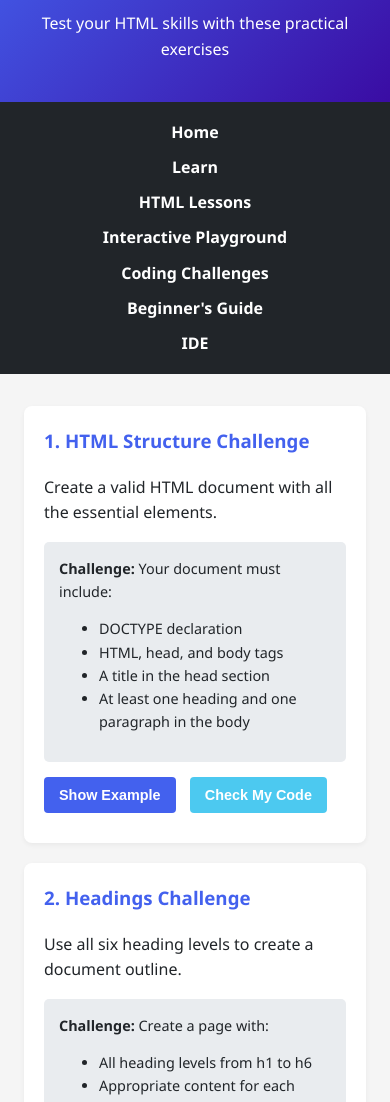
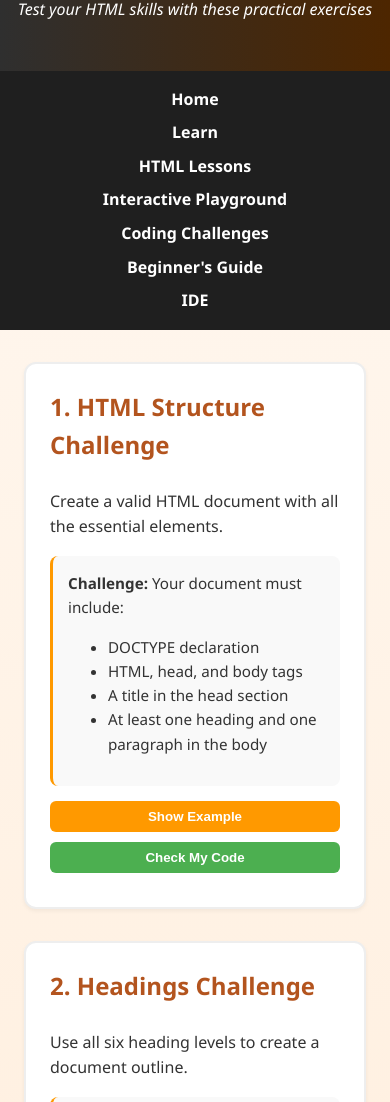
Before and after one commit to ZolekaB/FnbAppCircle, a plain HTML site: page challenges.html in a window 390 px wide. Shown: the part 107-1209 px from the top of the page. Drawn offline with Linux system fonts and the light colour scheme.

Commit message:
Update challenges.html

```diff
--- a/challenges.html
+++ b/challenges.html
@@ -5,37 +5,35 @@
     <meta name="viewport" content="width=device-width, initial-scale=1.0">
     <title>HTML Challenges | HTML Learning Hub</title>
     <style>
-        :root {
-            --primary: #4361ee;
-            --secondary: #3a0ca3;
-            --accent: #f72585;
-            --light: #f8f9fa;
-            --dark: #212529;
-            --success: #4cc9f0;
-            --warning: #f8961e;
-            --error: #ef233c;
-        }
-
         body {
+            margin: 0;
             font-family: 'Segoe UI', Tahoma, Geneva, Verdana, sans-serif;
-            margin: 0;
-            padding: 0;
-            background-color: #f5f5f5;
-            color: var(--dark);
+            background: linear-gradient(to bottom, #fff8f1, #ffe6cc);
+            color: #333;
             line-height: 1.6;
         }
 
         header {
-            background: linear-gradient(135deg, var(--primary), var(--secondary));
-            color: white;
-            padding: 1.5rem;
+            background: linear-gradient(to right, #2f2f2f, #4d2600);
+            color: #fff;
+            padding: 2rem 1rem;
             text-align: center;
             box-shadow: 0 2px 10px rgba(0,0,0,0.1);
         }
 
+        header h1 {
+            margin: 0;
+            font-size: 2.5rem;
+        }
+
+        header p {
+            margin-top: 0.5rem;
+            font-style: italic;
+        }
+
         nav {
-            background-color: var(--dark);
-            padding: 0.8rem;
+            background-color: #1f1f1f;
+            padding: 1rem;
         }
 
         nav ul {
@@ -45,23 +43,22 @@
             display: flex;
             flex-wrap: wrap;
             justify-content: center;
+            gap: 2rem;
         }
 
         nav li {
-            margin: 0 1rem;
+            margin: 0;
         }
 
         nav a {
             color: white;
             text-decoration: none;
             font-weight: bold;
-            padding: 0.5rem 1rem;
-            border-radius: 4px;
-            transition: background-color 0.3s;
+            transition: color 0.3s;
         }
 
         nav a:hover {
-            background-color: var(--primary);
+            color: #ff9900;
         }
 
         .container {
@@ -71,88 +68,118 @@
         }
 
         .activity-card {
-            background-color: white;
-            border-radius: 8px;
-            padding: 20px;
-            margin-bottom: 20px;
-            box-shadow: 0 2px 5px rgba(0,0,0,0.05);
+            background: #fff;
+            border: 2px solid #eee;
+            border-radius: 12px;
+            padding: 1.5rem;
+            margin-bottom: 2rem;
+            box-shadow: 0 2px 4px rgba(0,0,0,0.05);
+            transition: all 0.3s ease-in-out;
+        }
+
+        .activity-card:hover {
+            transform: translateY(-5px);
+            box-shadow: 0 6px 18px rgba(0,0,0,0.1);
+            border-color: #ff9900;
         }
 
         .activity-card h3 {
             margin-top: 0;
-            color: var(--primary);
+            color: #b3541e;
+            font-size: 1.5rem;
         }
 
         .challenge {
-            background-color: #e9ecef;
+            background-color: #f9f9f9;
             padding: 15px;
-            border-radius: 5px;
+            border-radius: 8px;
             margin: 15px 0;
-            font-size: 0.9rem;
+            font-size: 0.95rem;
+            border-left: 3px solid #ff9900;
         }
 
         .btn {
-            padding: 10px 15px;
+            display: inline-block;
+            padding: 0.5rem 1.2rem;
+            background-color: #ff9900;
+            color: #fff;
+            font-weight: bold;
+            text-decoration: none;
+            border-radius: 6px;
             border: none;
-            border-radius: 4px;
             cursor: pointer;
-            font-weight: bold;
             margin-right: 10px;
             margin-bottom: 10px;
-            font-size: 0.9rem;
-            transition: all 0.2s;
+            transition: background-color 0.3s ease-in-out;
+        }
+
+        .btn:hover {
+            background-color: #cc7a00;
         }
 
         .btn-primary {
-            background-color: var(--primary);
-            color: white;
+            background-color: #ff9900;
         }
 
         .btn-success {
-            background-color: var(--success);
-            color: white;
+            background-color: #4CAF50;
         }
 
         .btn-warning {
-            background-color: var(--warning);
-            color: white;
+            background-color: #f8961e;
         }
 
         .feedback {
-            margin-top: 10px;
-            padding: 10px;
-            border-radius: 5px;
+            margin-top: 15px;
+            padding: 15px;
+            border-radius: 8px;
             display: none;
+            animation: fadeIn 0.5s ease-in;
         }
 
         .success {
-            background-color: #d4edda;
-            color: #155724;
-            border-left: 4px solid var(--success);
+            background-color: #e8f5e9;
+            color: #2e7d32;
+            border-left: 4px solid #4CAF50;
         }
 
         .error {
-            background-color: #f8d7da;
-            color: #721c24;
-            border-left: 4px solid var(--error);
+            background-color: #ffebee;
+            color: #c62828;
+            border-left: 4px solid #f44336;
         }
 
         footer {
-            background-color: var(--dark);
-            color: white;
             text-align: center;
-            padding: 1.5rem;
+            padding: 2rem 1rem;
+            background: #2f2f2f;
+            color: #fff;
+            font-size: 0.9rem;
             margin-top: 2rem;
+        }
+
+        @keyframes fadeIn {
+            from {
+                opacity: 0;
+                transform: translateY(10px);
+            }
+            to {
+                opacity: 1;
+                transform: translateY(0);
+            }
         }
 
         @media (max-width: 768px) {
             nav ul {
                 flex-direction: column;
                 align-items: center;
+                gap: 0.5rem;
             }
 
-            nav li {
-                margin: 0.3rem 0;
+            .btn {
+                display: block;
+                width: 100%;
+                margin-bottom: 10px;
             }
         }
     </style>
@@ -163,16 +190,15 @@
         <p>Test your HTML skills with these practical exercises</p>
     </header>
 
-  <nav>
+    <nav>
         <ul>
             <li><a href="index.html">Home</a></li>
-			     <li><a href="learn.html">Learn</a></li>
+            <li><a href="Learn.html">Learn</a></li>
             <li><a href="lessons.html">HTML Lessons</a></li>
             <li><a href="playground.html">Interactive Playground</a></li>
             <li><a href="challenges.html">Coding Challenges</a></li>
             <li><a href="beginner.html">Beginner's Guide</a></li>
             <li><a href="IDE.html">IDE</a></li>
-
         </ul>
     </nav>
 
@@ -242,10 +268,6 @@
             <div style="margin-top: 15px;">
                 <p>Practice this in our <a href="playground.html">Interactive Playground</a> or in your local development environment.</p>
             </div>
-        </div>
-
-        <div style="text-align: center; margin-top: 2rem;">
-            <p>Created by Zoleka Dlamini</p>
         </div>
     </div>
 
```
